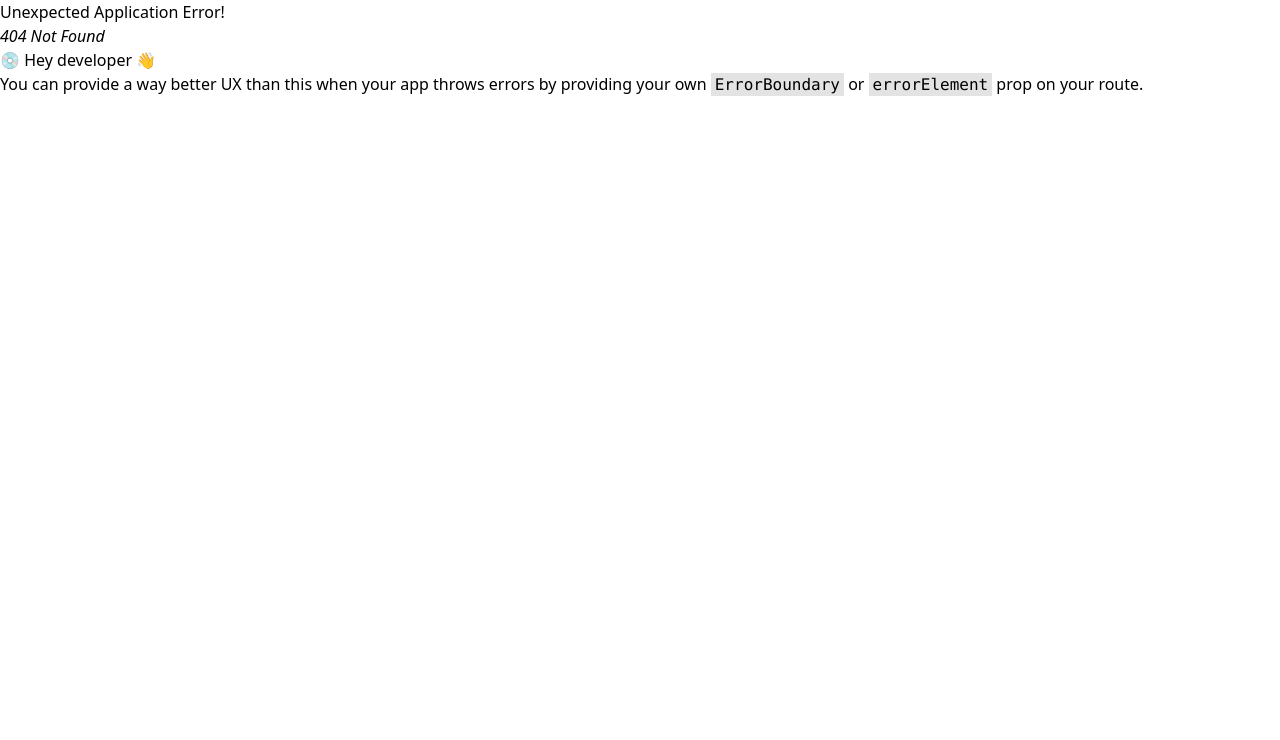
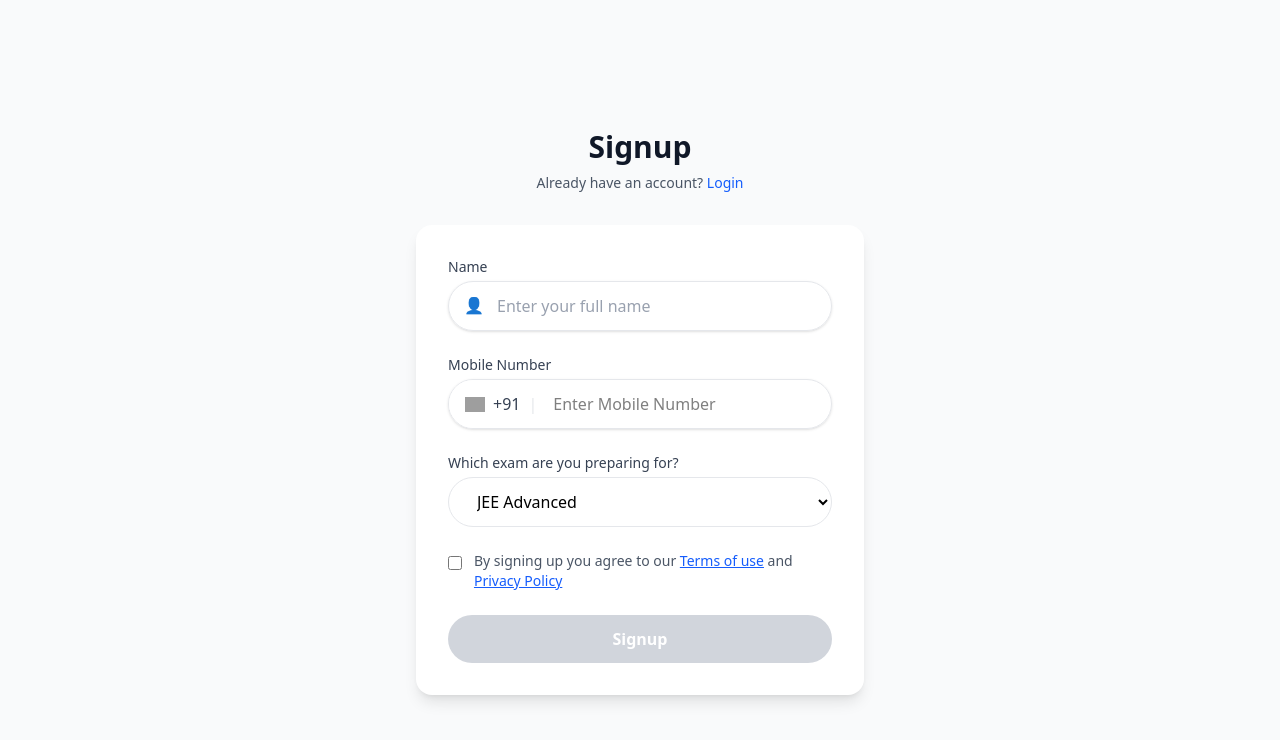
Before and after one commit to Aaditya0112/Preptrack-CBT, a React (Vite) app in the folder frontend/: page /signup in a window 1280 px wide. Before the commit this address had no page. Shown: the top 740 px of the page. Built offline with nearby package versions, Linux system fonts and the light colour scheme; grey boxes are pictures that could not be loaded.

Commit message:
feat: Add Signup page and update routing to include signup functionality and small modifications

```diff
--- a/frontend/src/components/Layout.jsx
+++ b/frontend/src/components/Layout.jsx
@@ -7,7 +7,7 @@ export default function Layout() {
   const location = useLocation();
 
 
-  const hideHeaderFooter = ['/assessment', '/'];
+  const hideHeaderFooter = ['/assessment', '/', "/signup"];
 
   const shouldHideHeaderFooter = hideHeaderFooter.includes(location.pathname);
 
--- a/frontend/src/pages/Preview.jsx
+++ b/frontend/src/pages/Preview.jsx
@@ -187,19 +187,17 @@ export default function Preview() {
             <p className="text-sm text-gray-500 mt-1">Preview questions and select a subset to run. Duration: {exam.durationInSeconds ? `${Math.floor(exam.durationInSeconds/60)} min` : 'Untimed'}</p>
           </div>
             <div className="flex items-center gap-3">
-            <div className="text-sm text-gray-600">Questions shown</div>
-            <div className="px-3 py-1 bg-blue-50 text-blue-700 rounded-full font-medium">{filteredQuestions.length}</div>
-            <button onClick={() => { selectAll(); }} className={`px-4 py-2 text-white rounded shadow ${filteredQuestions.length === 0 ? 'bg-gray-300 cursor-not-allowed' : 'bg-green-600'}`} disabled={filteredQuestions.length === 0}>Select All</button>
-            <button onClick={() => { clearAll(); }} className={`px-4 py-2 ${filteredQuestions.length === 0 ? 'bg-gray-100 text-gray-400' : 'bg-gray-100 text-gray-700'} rounded border`} disabled={filteredQuestions.length === 0}>Clear</button>
-          </div>
+              <div className="text-sm text-gray-600">Questions shown</div>
+              <div className="px-3 py-1 bg-blue-50 text-blue-700 rounded-full font-medium">{filteredQuestions.length}</div>
+            </div>
         </header>
 
         <div className="flex-1 grid grid-cols-3 gap-6">
           <div className="col-span-2 bg-white rounded-lg shadow divide-y overflow-auto flex items-center justify-center" style={{ maxHeight: '100%' }}>
             {filteredQuestions.length === 0 ? (
               <div className="p-8 text-center">
-                <div className="text-red-600 font-semibold mb-2">No sections Selected to Proceed</div>
-                <div className="text-sm text-gray-600">Select one or more sections from the right to preview questions and enable selection controls.</div>
+                <div className="text-red-600 font-semibold mb-2">No Section(s) Selected to Proceed</div>
+                <div className="text-sm text-gray-600">Select one or more sections from the right to preview questions and enable selection.</div>
               </div>
             ) : (
               <div className="w-full">
--- /dev/null
+++ b/frontend/src/pages/Signup.jsx
@@ -0,0 +1,104 @@
+import React, { useState } from 'react';
+import { Link, useNavigate } from 'react-router-dom';
+
+export default function Signup() {
+  const classes = ['9th','10th','11th','12th','12th Pass'];
+  const [name, setName] = useState('');
+  const [selectedClass, setSelectedClass] = useState('9th');
+  const [phone, setPhone] = useState('');
+  const [exam, setExam] = useState('JEE Advanced');
+  const [agree, setAgree] = useState(false);
+
+  const navigate = useNavigate();
+
+  function handleSignup() {
+    // For now we only navigate to dashboard. Real signup logic (API) can be added later.
+    navigate('/dashboard');
+  }
+
+  return (
+    <div className="min-h-screen bg-gray-50 flex items-center justify-center py-12 px-4 sm:px-6 lg:px-8">
+      <div className="max-w-md w-full space-y-8">
+        <div className="text-center">
+          <h2 className="mt-6 text-3xl font-extrabold text-gray-900">Signup</h2>
+          <p className="mt-2 text-sm text-gray-600">Already have an account? <Link to="/" className="text-blue-600 font-medium">Login</Link></p>
+        </div>
+
+        <form className="mt-8 space-y-6 bg-white p-8 rounded-2xl shadow-lg">
+          <div>
+            <label htmlFor="name" className="block text-sm font-medium text-gray-700">Name</label>
+            <div className="mt-1 relative rounded-full shadow-sm">
+              <input
+                id="name"
+                name="name"
+                type="text"
+                placeholder="Enter your full name"
+                value={name}
+                onChange={(e) => setName(e.target.value)}
+                className="appearance-none block w-full px-12 py-3 border border-gray-200 rounded-full placeholder-gray-400 focus:outline-none focus:ring-2 focus:ring-blue-200 focus:border-transparent"
+              />
+              <div className="absolute left-4 top-3 text-gray-400 pr-2">👤</div>
+            </div>
+          </div>
+
+
+
+
+          <div>
+            <label htmlFor="phone" className="block text-sm font-medium text-gray-700">Mobile Number</label>
+            <div className="mt-1 flex rounded-full shadow-sm overflow-hidden border border-gray-200">
+              <div className="px-4 flex items-center bg-white gap-2">
+                <img src="https://flagcdn.com/w20/in.png" alt="IN" className="w-5 h-4object-cover" />
+                <span className="text-gray-700">+91</span>
+                <span className="text-gray-200">|</span>
+              </div>
+              <input
+                id="phone"
+                name="phone"
+                type="text"
+                placeholder="Enter Mobile Number"
+                value={phone}
+                onChange={(e) => setPhone(e.target.value)}
+                className="flex-1 py-3 focus:outline-none"
+              />
+            </div>
+          </div>
+
+          <div>
+            <label htmlFor="exam" className="block text-sm font-medium text-gray-700">Which exam are you preparing for?</label>
+            <select
+              id="exam"
+              name="exam"
+              value={exam}
+              onChange={(e) => setExam(e.target.value)}
+              className="mt-1 block w-full px-6 py-3 border border-gray-200 rounded-full placeholder-gray-400 bg-white focus:outline-none focus:ring-2 focus:ring-blue-200 focus:border-transparent"
+            >
+              <option>JEE Advanced</option>
+              <option>JEE Main</option>
+              <option>NEET</option>
+              <option>CBSE Board</option>
+              <option>Other</option>
+            </select>
+          </div>
+
+          <div className="flex items-start gap-3">
+            <input id="agree" type="checkbox" checked={agree} onChange={(e) => setAgree(e.target.checked)} className="mt-1 h-4 w-4 rounded border-gray-300 text-blue-600 focus:ring-blue-500" />
+            <label htmlFor="agree" className="text-sm text-gray-600">By signing up you agree to our <a href="#" className="text-blue-600 underline">Terms of use</a> and <a href="#" className="text-blue-600 underline">Privacy Policy</a></label>
+          </div>
+
+          <div>
+            <button
+              type="button"
+              onClick={handleSignup}
+              disabled={!agree}
+              className={`w-full py-3 rounded-full text-white font-semibold ${agree ? 'bg-blue-500 hover:bg-blue-600' : 'bg-gray-300 cursor-not-allowed'}`}
+            >
+              Signup
+            </button>
+          </div>
+
+        </form>
+      </div>
+    </div>
+  );
+}
```
Also changed, not shown: frontend/src/main.jsx (+5 -2 lines).
